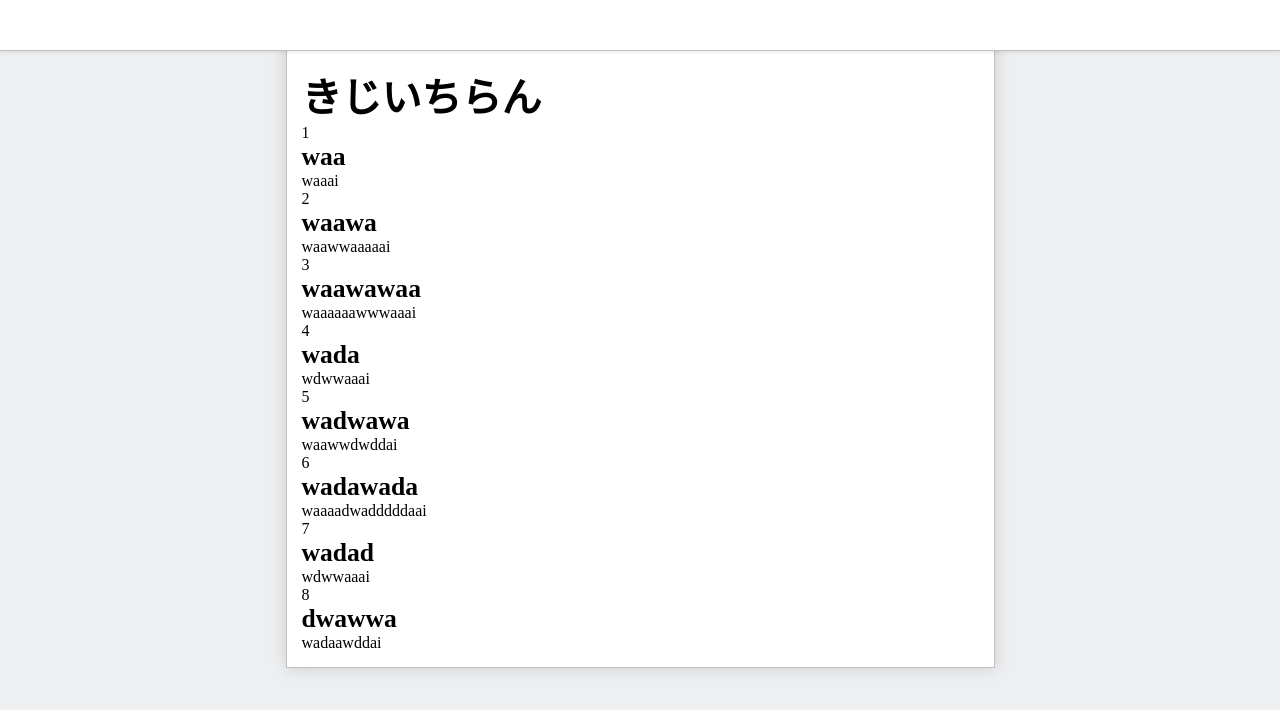
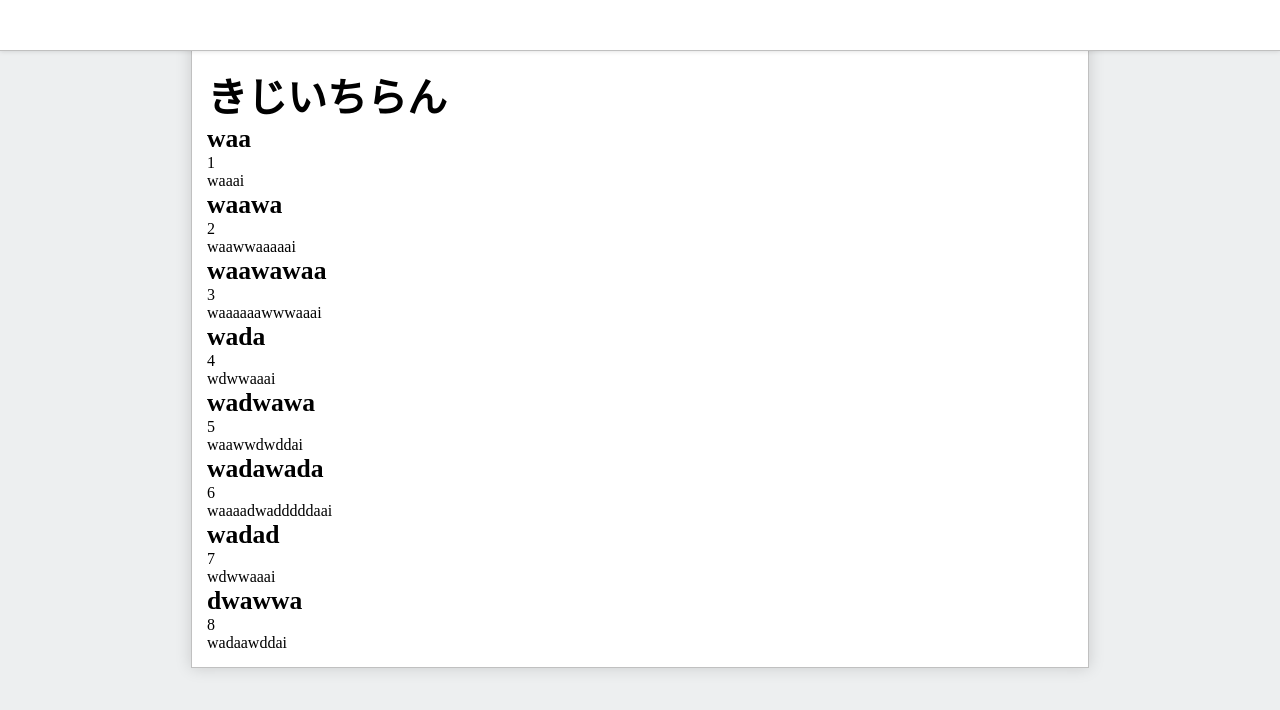
Before and after one commit to ajunajunajun/DIYkeiziban, a React (Create React App) app: page /article in a window 1280 px wide. Shown: the top 710 px of the page. Built offline with nearby package versions, Linux system fonts and the light colour scheme.

Commit message:
fix some

```diff
--- a/src/components/ui/Card/Card.tsx
+++ b/src/components/ui/Card/Card.tsx
@@ -1,5 +1,6 @@
 import React from 'react'
 import { articleType } from '../../../domains/article'
+import '../../../styles/components/_card.scss'
 
 /**
  * Card の Props
@@ -14,14 +15,14 @@ type Props = {
  */
 export default function Card({ article }: Props) {
   return (
-    <>
+    <dl className="c-card">
+      <dt>
+        <h2 className="c-card__title">{article.title}</h2>
+      </dt>
       {article.id}
-      <dt>
-        <h2>{article.title}</h2>
-      </dt>
       <dd>
-        <p>{article.text}</p>
+        <p className="c-card__text">{article.text}</p>
       </dd>
-    </>
+    </dl>
   )
 }
--- a/src/components/ui/CardGroup/CardGroup.tsx
+++ b/src/components/ui/CardGroup/CardGroup.tsx
@@ -1,6 +1,8 @@
 import React from 'react'
 import Card from '../Card/Card'
 import { articleType } from '../../../domains/article'
+
+import '../../../styles/components/_card.scss'
 
 /**
  * CardGroup の Props
@@ -15,11 +17,9 @@ type Props = {
  */
 export default function CardGroup({ articles }: Props) {
   return (
-    <div className="p-home-cardgroup">
+    <div className="p-cardgroup">
       {articles.map(article => (
-        <dl>
-          <Card article={article} />
-        </dl>
+        <Card article={article} />
       ))}
     </div>
   )
--- a/src/styles/main.scss
+++ b/src/styles/main.scss
@@ -23,25 +23,18 @@ h3 {
 
 .l-inner {
   width: 100%;
+  max-width: 866px;
   padding: 65px 15px 15px 15px;
   margin: 0 auto;
   border: 1px solid silver;
   box-shadow: 0 0 15px rgba(0, 0, 0, 0.15);
 }
 
-@media screen and (min-width: 992px) {
+@media screen and (max-width: 896px) {
   .l-inner {
-    max-width: 679px;
   }
 }
-
-@media screen and (min-width: 768px) {
+@media screen and (max-width: 480px) {
   .l-inner {
-    max-width: 678px;
   }
 }
-@media screen and (min-width: 576px) {
-  .l-inner {
-    max-width: 677px;
-  }
-}
```
